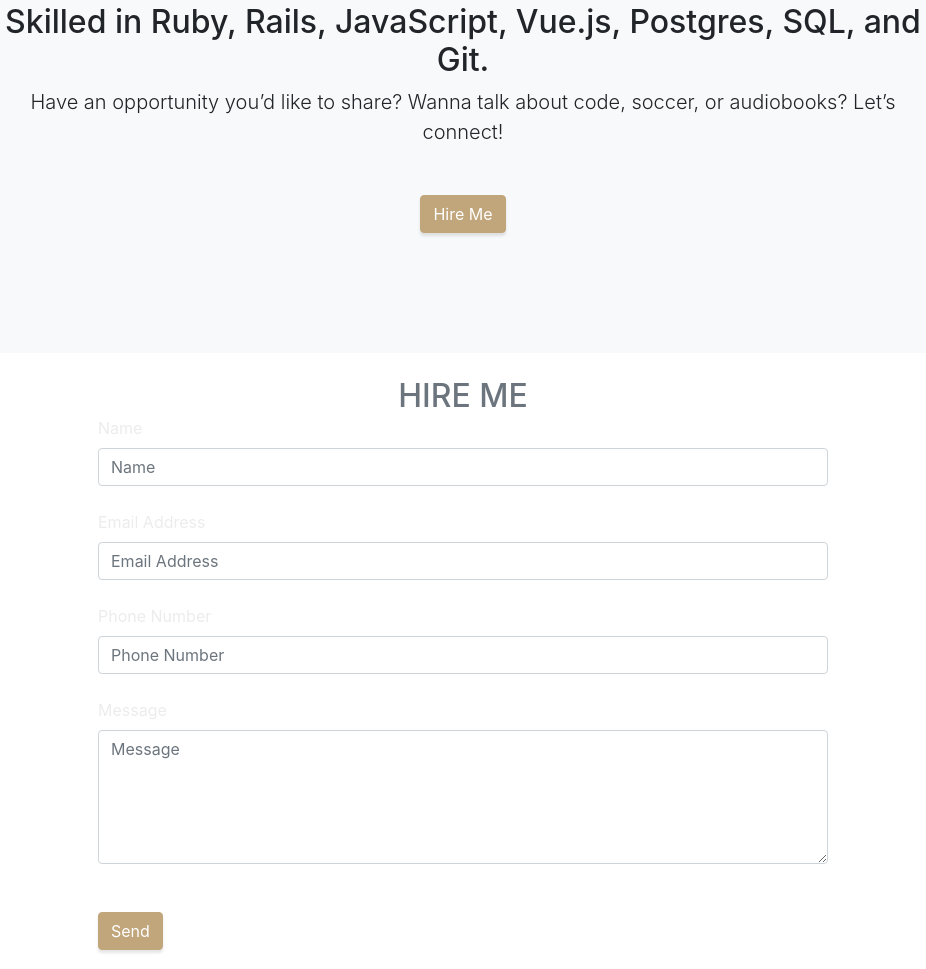
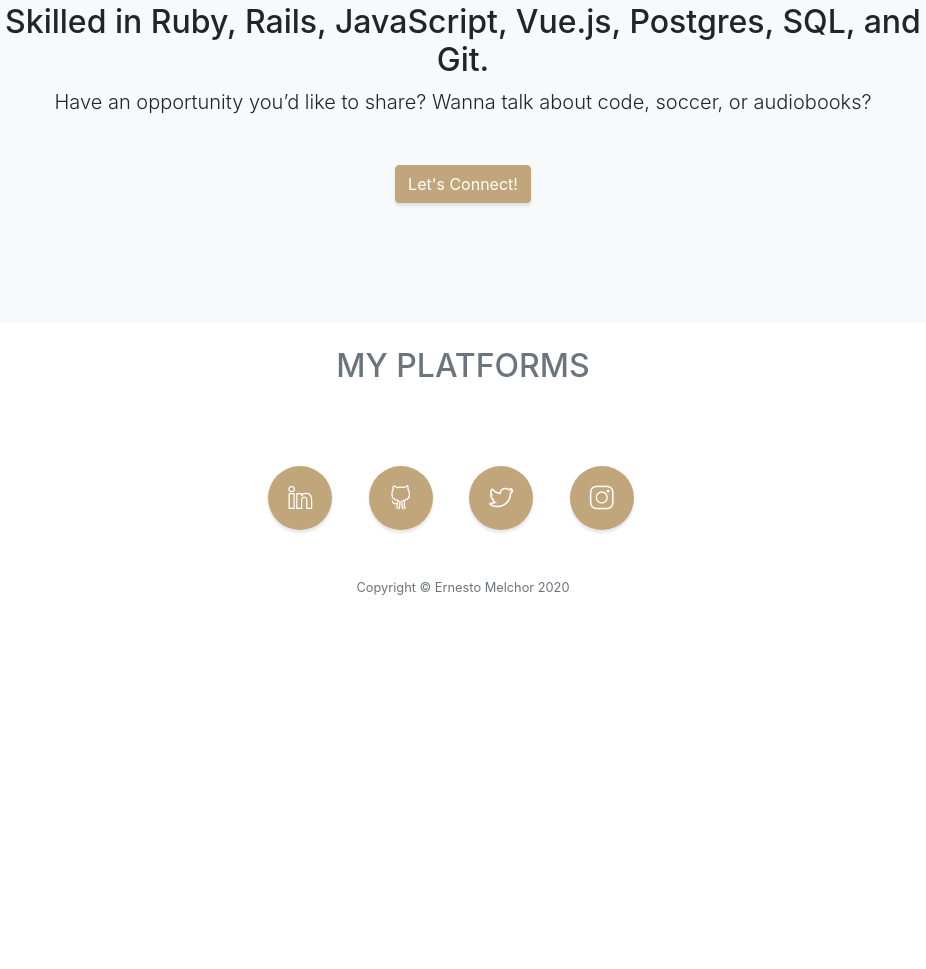
Before and after one commit to ernestomelchor/portfolio_site, a website with bundled scripts: page index.html in a window 1280 px wide. Shown: the part 1858-2827 px from the top of the page, without its empty margins (177-1103 px from the left). After the commit the page ends 2535 px from the top, so only its background shows below. Built offline with nearby package versions, Linux system fonts and the light colour scheme; files whose address does not match are found by name.

Commit message:
simplify contact me section to include only platform icons to reach out to me and added instagram icon with link as well, also resized first mountain image for faster load time

```diff
--- a/index.html
+++ b/index.html
@@ -178,117 +178,27 @@
             </h2>
             <p class="lead mb-5">
               Have an opportunity you’d like to share? Wanna talk about code,
-              soccer, or audiobooks? Let’s connect!
+              soccer, or audiobooks?
             </p>
             <a
               class="btn btn-secondary btn-xl js-scroll-trigger"
               href="#contact"
-              >Hire Me</a
+              >Let's Connect!</a
             >
           </div>
         </div>
       </div>
     </section>
 
-    <!-- Hire Me Section-->
+    <!-- Contact Section-->
     <section class="page-section" id="contact">
       <div class="container">
         <!-- Contact Section Heading-->
         <h2
           class="page-section-heading text-center text-uppercase text-secondary mb-0"
         >
-          Hire Me
+          My Platforms
         </h2>
-        <!-- Contact Section Form-->
-        <div class="row">
-          <div class="col-lg-8 mx-auto">
-            <!-- To configure the contact form email address, go to mail/contact_me.php and update the email address in the PHP file on line 19.-->
-            <form
-              method="post"
-              action="mailto:ernestomelchoralonso@gmail.com"
-              id="contactForm"
-              name="sentMessage"
-              novalidate="novalidate"
-            >
-              <div class="control-group">
-                <div
-                  class="form-group floating-label-form-group controls mb-0 pb-2"
-                >
-                  <label class="contact-form">Name</label
-                  ><input
-                    class="form-control"
-                    id="name"
-                    type="text"
-                    placeholder="Name"
-                    required="required"
-                    data-validation-required-message="Please enter your name."
-                  />
-                  <p class="help-block text-danger"></p>
-                </div>
-              </div>
-              <div class="control-group">
-                <div
-                  class="form-group floating-label-form-group controls mb-0 pb-2"
-                >
-                  <label class="contact-form">Email Address</label
-                  ><input
-                    class="form-control"
-                    id="email"
-                    type="email"
-                    placeholder="Email Address"
-                    required="required"
-                    data-validation-required-message="Please enter your email address."
-                  />
-                  <p class="help-block text-danger"></p>
-                </div>
-              </div>
-              <div class="control-group">
-                <div
-                  class="form-group floating-label-form-group controls mb-0 pb-2"
-                >
-                  <label class="contact-form">Phone Number</label
-                  ><input
-                    class="form-control"
-                    id="phone"
-                    type="tel"
-                    placeholder="Phone Number"
-                    required="required"
-                    data-validation-required-message="Please enter your phone number."
-                  />
-                  <p class="help-block text-danger"></p>
-                </div>
-              </div>
-              <div class="control-group">
-                <div
-                  class="form-group floating-label-form-group controls mb-0 pb-2"
-                >
-                  <label class="contact-form">Message</label
-                  ><textarea
-                    class="form-control"
-                    id="message"
-                    rows="5"
-                    placeholder="Message"
-                    required="required"
-                    data-validation-required-message="Please enter a message."
-                  ></textarea>
-                  <p class="help-block text-danger"></p>
-                </div>
-              </div>
-              <br />
-              <div id="success"></div>
-              <div class="form-group">
-                <button
-                  class="btn btn-primary btn-xl"
-                  id="sendMessageButton"
-                  type="submit"
-                  value="Send Email"
-                >
-                  Send
-                </button>
-              </div>
-            </form>
-          </div>
-        </div>
       </div>
     </section>
     <!-- Footer -->
@@ -297,7 +207,7 @@
         <ul class="list-inline mb-5">
           <li class="list-inline-item">
             <a
-              class="social-link rounded-circle text-white mr-3"
+              class="social-link rounded-circle text-white mr-4"
               href="https://www.linkedin.com/in/ernestomelchor/"
             >
               <i class="icon-social-linkedin"></i>
@@ -305,7 +215,7 @@
           </li>
           <li class="list-inline-item">
             <a
-              class="social-link rounded-circle text-white mr-3"
+              class="social-link rounded-circle text-white mr-4"
               href="https://www.github.com/ernestomelchor"
             >
               <i class="icon-social-github"></i>
@@ -313,10 +223,18 @@
           </li>
           <li class="list-inline-item">
             <a
-              class="social-link rounded-circle text-white"
+              class="social-link rounded-circle text-white mr-4"
               href="https://www.twitter.com/ernestomelchor_"
             >
               <i class="icon-social-twitter"></i>
+            </a>
+          </li>
+          <li class="list-inline-item">
+            <a
+              class="social-link rounded-circle text-white mr-4"
+              href="https://www.instagram.com/ernestomelchor88/"
+            >
+              <i class="icon-social-instagram"></i>
             </a>
           </li>
         </ul>
```
Also changed, not shown: temporary.html (added, +87 -0 lines), img/bg-masthead.jpg.
